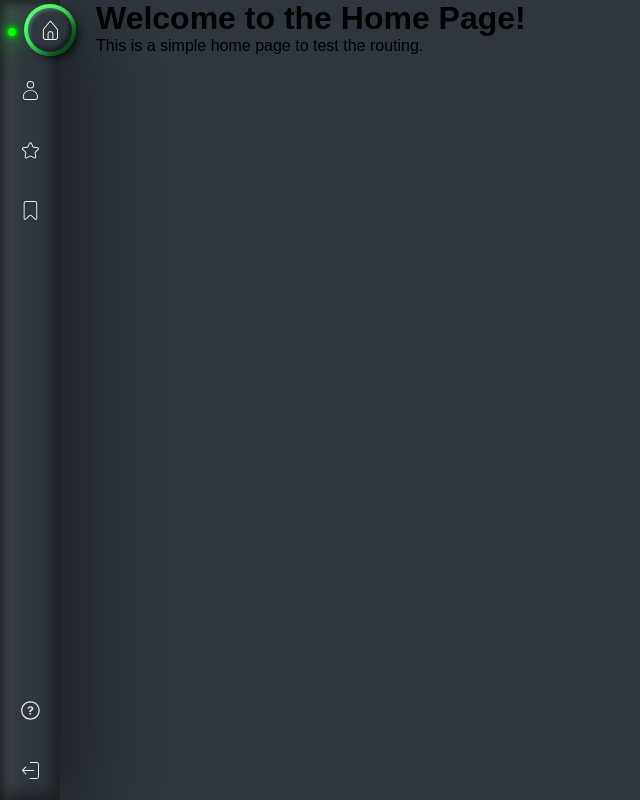
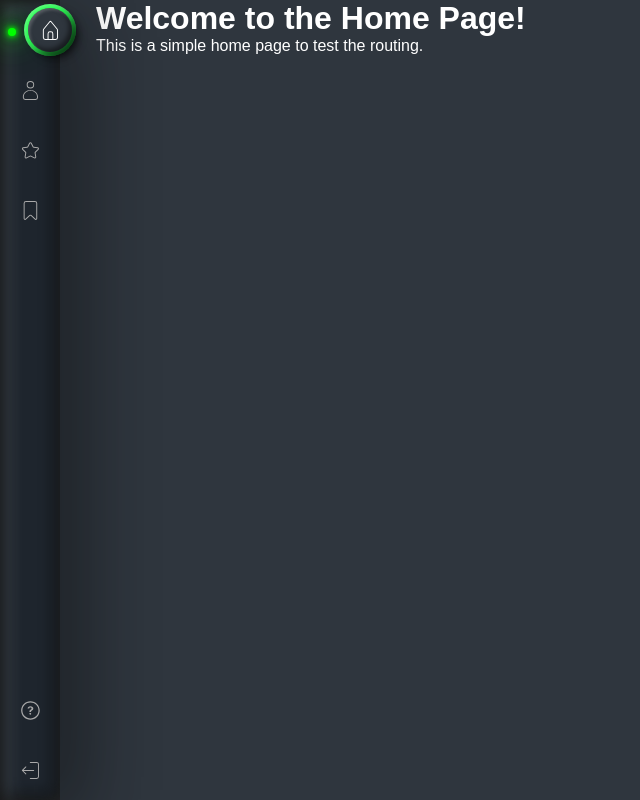
Before and after one commit to HenrickyL/best-browser-games, a React (Vite) app: page / in a window 1280 px wide. Shown: the whole page, without its empty margins (0-640 px from the left). Built offline with nearby package versions, Linux system fonts and the light colour scheme; the HTML template or start-up script is replaced by a standard one.

Commit message:
adjuts themes colores

```diff
--- a/src/App.tsx
+++ b/src/App.tsx
@@ -1,4 +1,4 @@
-import { useState } from 'react'
+import { useEffect, useState } from 'react'
 import { ThemeController, lightTheme, Theme } from './_middlewares/Themes'
 import GlobalStyle from './globalCss'
 import { ThemeProvider } from 'styled-components'
@@ -9,10 +9,10 @@ import BaseServiceRoutes from './_routes/BaseServiceRoutes'
 import { Home } from './_pages/Home'
 import { Reviews } from './_pages/Reviews'
 
+ThemeController.setTheme('dark')
 
 function App() {
-  const [theme, setTheme] = useState<Theme>(lightTheme)
-
+  const [theme, setTheme] = useState<Theme>(ThemeController.getTheme())
   return (
     <ThemeProvider theme={theme}>
       <GlobalStyle />
--- a/src/_components/SideBar/SideBarIcon/style.ts
+++ b/src/_components/SideBar/SideBarIcon/style.ts
@@ -9,7 +9,7 @@ export const SideBarIconSty = styled.span`
     border-radius: 50%;
     transition: 0.5s;
     transition-delay: 0.2s;
-    color: ${prop=>prop.theme.white3 || '#aaa'};
+    color: ${prop=>prop.theme.contrastLight || '#aaa'};
     width: 52px;
     height: 52px;
 
--- a/src/_components/SideBar/SideBarItem/style.ts
+++ b/src/_components/SideBar/SideBarItem/style.ts
@@ -30,14 +30,14 @@ export const SideBarItemSty = styled(NavLink)`
         }
         & ${SideBarIconSty}{
             transform: translate(20px);
-            color: ${prop=>prop.theme.white};
+            color: ${prop=>prop.theme.contrast};
             background-color:  ${prop=>prop.theme.primaryLight};
             box-shadow: 5px 5px 7px rgba(0,0,0,0.25),
             inset 2px 2px 3px rgba(255,255,255,0.25),
             inset -3px -3px 5px rgba(0,0,0,0.5);
             transition-delay: 0s;
             &:hover{
-                color: ${prop=>prop.theme.white2};
+                color: ${prop=>prop.theme.contrast};
             }
             &::before{
                 transform: scale(1);
--- a/src/_components/SideBar/SideBarLabel/style.ts
+++ b/src/_components/SideBar/SideBarLabel/style.ts
@@ -8,6 +8,7 @@ export const SideBarLabelSty = styled.span`
     position: absolute;
     left: 60px;
     font-size: 1.25em;
+    color: ${prop=>prop.theme.text2 || '#3a3a3a'};
     background-color: ${prop=>prop.theme.primaryLight};
     padding: 4px 15px;
     border-radius: 15px;
--- a/src/_components/SideBar/SideBarRoot/style.ts
+++ b/src/_components/SideBar/SideBarRoot/style.ts
@@ -9,7 +9,7 @@ export const SideBarRootSty = styled.nav`
     justify-content: space-between;
     width: 60px;
     height: 100%;
-    background: #2f363e;
+    background: ${prop=>prop.theme.backgroundSnd || '#2f363e'};
     box-shadow: 25px 25px 75px rgba(0,0,0,0.25),
         10px 10px 70px rgba(0,0,0,0.25),
         inset 5px 5px 10px rgba(0,0,0,0.5),
--- a/src/_middlewares/Themes.ts
+++ b/src/_middlewares/Themes.ts
@@ -18,6 +18,9 @@ interface ThemeInputsSettings{
 
 export interface Theme {
   text: string,
+  text2?: string,
+  text3?: string,
+
   contrast: string,
   contrastLight?: string,
 
@@ -46,10 +49,10 @@ export interface Theme {
 
 export const lightTheme: Theme = {
   contrast: '#000',
-  contrastLight: '#a0a0a0',
+  contrastLight: '#222',
   text: '#000',
-  background: '#2f363e',
-  backgroundSnd: '#F3D68Bff',
+  background: '#afafaf',
+  backgroundSnd: '#aaaa',
   backgroundTer: '#F6B756ff',
   black: '#000000',
   black2: '#2a2a2a',
@@ -82,9 +85,9 @@ export const lightTheme: Theme = {
 export const darkTheme: Theme = {
   text: '#fff',
   contrast: '#fff',
-  contrastLight: '#dcdcdc',
-  background: '#222',
-  backgroundSnd: '#444',
+  contrastLight: '#aaa',
+  background: '#2f363e',
+  backgroundSnd: '#1e252d',
   backgroundTer: '#666',
   black: '#fff',
   black2: '#ccc',
@@ -93,7 +96,8 @@ export const darkTheme: Theme = {
   white2: '#333',
   white3: '#666',
   gray: '#888',
-  primary: '#337ab7',
+  primary: '#0f0',
+  primaryLight: '#29fd53',
   secondary: '#5bc0de',
   secondaryLight: '#5bc0de',
   tertiary: '#5bc0de',
```
